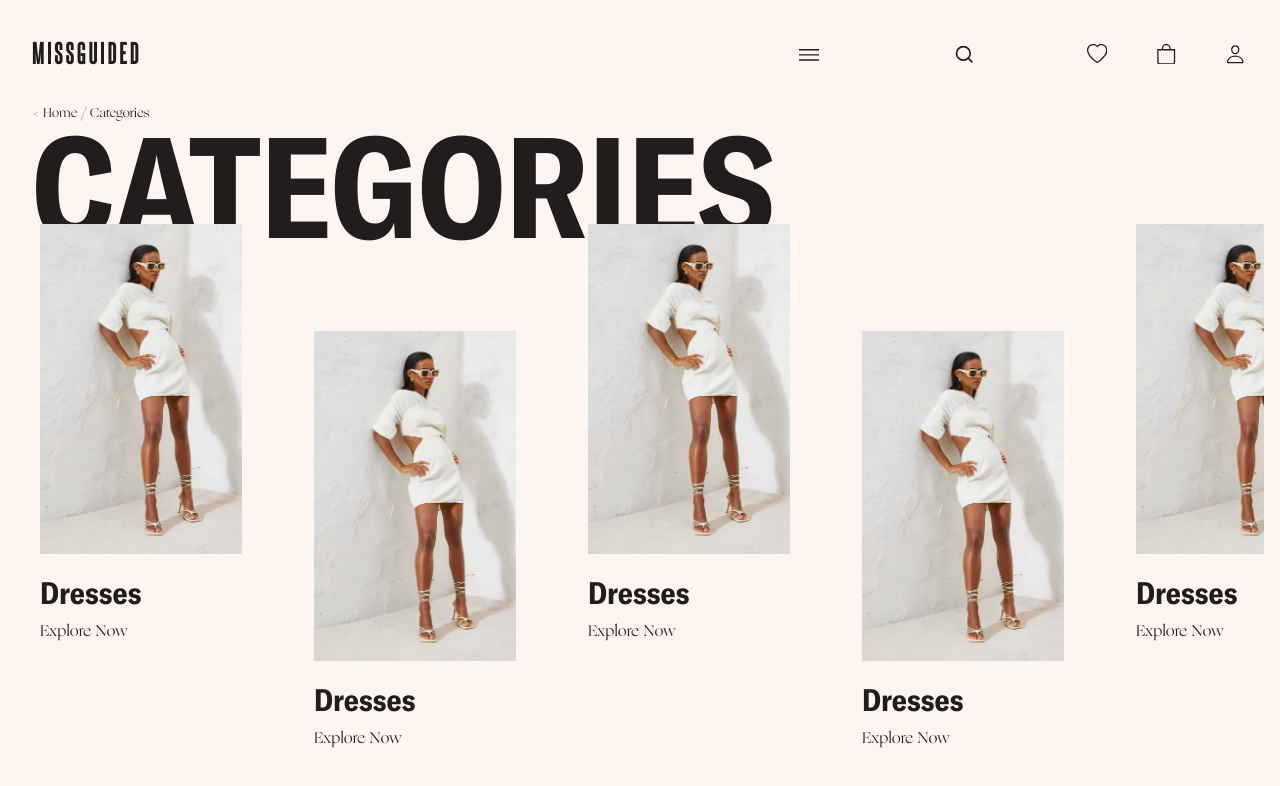
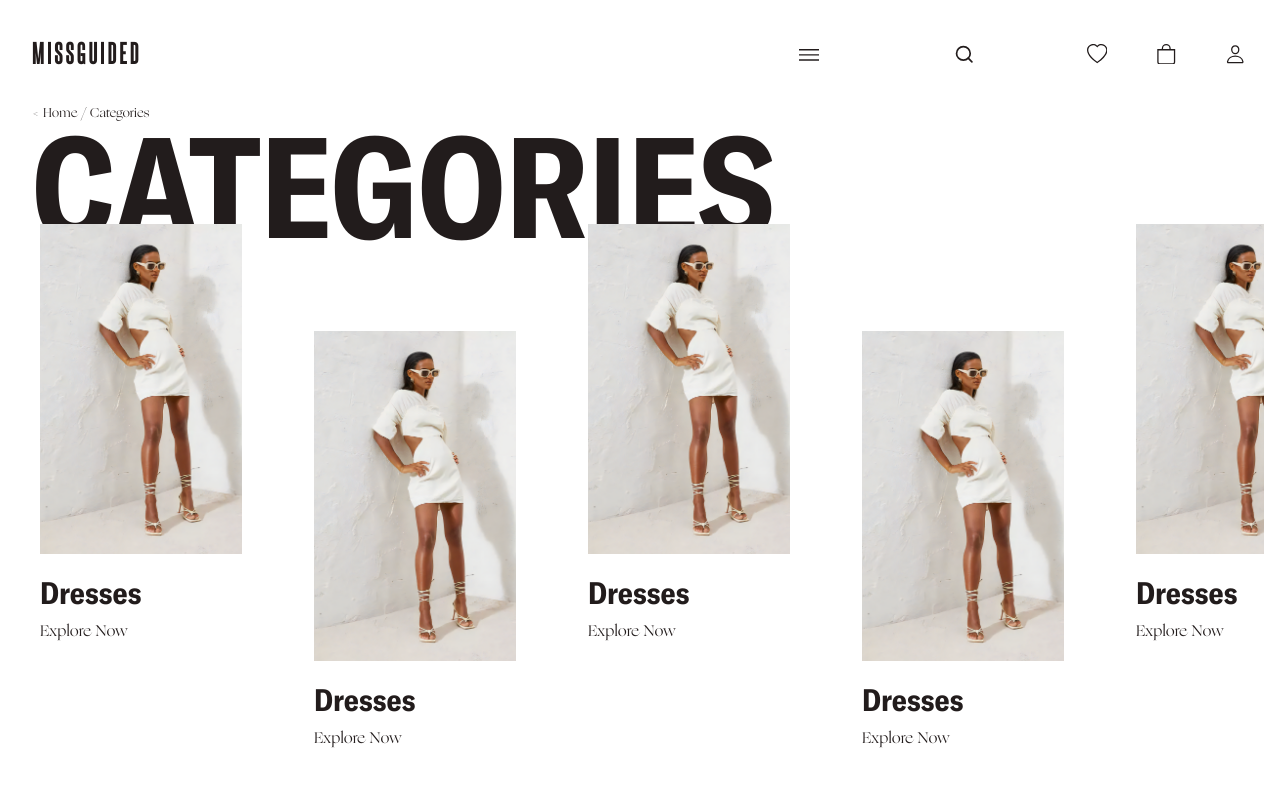
Before and after one commit to Epherum/Missguided, a React (Create React App) app: page /categories in a window 1280 px wide. Shown: the top 786 px of the page. Built offline with nearby package versions, Linux system fonts and the light colour scheme.

Commit message:
before swiper animations

```diff
--- a/src/app.scss
+++ b/src/app.scss
@@ -28,9 +28,9 @@
   --space-xl-2xl: clamp(3.94rem, calc(3.13rem + 4.02vw), 6rem);
   --space-2xl-3xl: clamp(5.25rem, calc(3.79rem + 7.32vw), 9rem);
 
-  --color1: #fef5f0;
+  --color1: hsl(0, 0%, 100%);
   --color2: #fee9e4;
-  --color3: #f2e3e8;
+  --color3: hsl(351, 33%, 92%);
   --color4: #f0c8d1;
   --color5: #221c1c;
 }
--- a/src/categories/Categories.js
+++ b/src/categories/Categories.js
@@ -5,6 +5,7 @@ import SwiperCore, { Navigation } from "swiper";
 import "swiper/css/navigation";
 import "swiper/css";
 import "./categories.scss";
+import animations from "./animations";
 function Categories() {
   SwiperCore.use([Navigation]);
   const slides = [];
@@ -19,15 +20,24 @@ function Categories() {
       </SwiperSlide>
     );
   }
+  const { circleEnterAnimate, circleExitAnimate } = animations;
+
   return (
     <div className="container categories">
       <motion.div
-        initial={{ scale: 0 }}
-        animate={{ scale: 1 }}
-        exit={{ scale: 2 }}
-        transition={{ duration: 1.5 }}
-        className="circle"
-      ></motion.div>
+        variants={circleEnterAnimate}
+        initial="hidden"
+        animate="visible"
+        className="fullscreen-circle-enter"
+      />
+
+      <motion.div
+        variants={circleExitAnimate}
+        initial="hidden"
+        exit="visible"
+        className="fullscreen-circle-exit"
+      />
+      <motion.div className="circle"></motion.div>
       <div className="categories-bruh" />
       <div className="categories-breadcrumbs">
         {" "}
--- /dev/null
+++ b/src/categories/animations.js
@@ -0,0 +1,24 @@
+const circleEnterAnimate = {
+  hidden: { scale: 2, x: "-50%", y: "50%" },
+  visible: {
+    scale: 0,
+    transition: {
+      duration: 1,
+    },
+  },
+};
+const circleExitAnimate = {
+  hidden: { scale: 0, x: "-50%", y: "50%" },
+  visible: {
+    scale: 2,
+    transition: {
+      duration: 1,
+    },
+  },
+};
+const animations = {
+  circleEnterAnimate,
+  circleExitAnimate,
+};
+
+export default animations;
--- a/src/categories/categories.scss
+++ b/src/categories/categories.scss
@@ -1,4 +1,6 @@
 .categories {
+  overflow: hidden;
+
   display: grid;
   grid-template-columns: 100%;
   grid-template-rows: 15% 13% 67%;
@@ -7,6 +9,28 @@
     grid-template-rows: 9rem 8rem auto;
     height: 100%;
     font-size: 2vw;
+  }
+
+  .fullscreen-circle-enter {
+    position: absolute;
+    bottom: 0%;
+    left: 0%;
+    width: 142vmax;
+    height: 142vmax;
+    border-radius: 50%;
+    background-color: var(--color3);
+    z-index: 100;
+  }
+
+  .fullscreen-circle-exit {
+    position: absolute;
+    bottom: 100%;
+    left: 100%;
+    width: 142vmax;
+    height: 142vmax;
+    border-radius: 50%;
+    background-color: var(--color3);
+    z-index: 100;
   }
 
   .categories-breadcrumbs {
--- a/src/home/Home.js
+++ b/src/home/Home.js
@@ -24,6 +24,7 @@ function Home() {
 
   useEffect(() => {
     circularText("How to Make an Effort  How to Make an Effort  ", 230);
+    console.log(classIndex.current);
     //230
     //150
     //100
@@ -47,10 +48,26 @@ function Home() {
     buttonAnimate,
     buttonTextAnimate,
     socialsAnimate,
+    circleTextAnimate,
+    circleExitAnimate,
+    circleEnterAnimate,
   } = animations;
 
   return (
     <main className="container home-grid">
+      <motion.div
+        variants={circleEnterAnimate}
+        initial="hidden"
+        animate="visible"
+        className="fullscreen-circle-enter"
+      />
+
+      <motion.div
+        variants={circleExitAnimate}
+        initial="hidden"
+        exit="visible"
+        className="fullscreen-circle-exit"
+      />
       <motion.ul
         variants={linksAnimate}
         initial={"hidden"}
@@ -177,10 +194,10 @@ function Home() {
       <motion.div
         initial={{ scale: 0 }}
         animate={{ scale: 1 }}
-        exit={{ scale: 2 }}
         transition={{ duration: 1.5 }}
         className="circle"
       ></motion.div>
+
       <motion.div className="headline">
         {/* can be automated with a custom hook but
          im not gonna spend 10 hours to automate 10m of work
@@ -245,7 +262,13 @@ function Home() {
           </span>
         </motion.h1>
       </motion.div>
-      <motion.p className="circle-text" ref={classIndex}></motion.p>
+      <motion.p
+        variants={circleTextAnimate}
+        initial={"hidden"}
+        animate={"visible"}
+        className="circle-text"
+        ref={classIndex}
+      ></motion.p>
       <motion.div
         variants={image2ContainerAnimate}
         initial={"hidden"}
@@ -280,15 +303,15 @@ function Home() {
         animate={"visible"}
         className="button"
       >
+        <Link to="/categories">
           <motion.p
             variants={buttonTextAnimate}
             initial={"hidden"}
             animate={"visible"}
           >
-          <Link to="/categories">
             Shop Now <BsArrowRight />
+          </motion.p>
         </Link>
-        </motion.p>
       </motion.div>
       <motion.p
         variants={circleTextInsideAnimate}
--- a/src/home/animations.js
+++ b/src/home/animations.js
@@ -8,6 +8,19 @@ const circleTextInsideAnimate = {
       staggerChildren: 0.07,
       duration: 0.5,
       ease: "easeOut",
+    },
+  },
+};
+
+const circleTextAnimate = {
+  hidden: {
+    opacity: 0,
+  },
+  visible: {
+    opacity: 1,
+    transition: {
+      delay: 0.5,
+      duration: 1,
     },
   },
 };
@@ -163,12 +176,11 @@ const Deals_deal1paragraphAnimate = {
   },
 };
 const buttonAnimate = {
-  hidden: { y: 200, opacity: 0 },
+  hidden: { y: 200 },
   visible: {
-    opacity: 1,
     y: 0,
     transition: {
-      delay: 0.7,
+      delay: 0,
       duration: 1.5,
       ease: "easeOut",
     },
@@ -180,7 +192,7 @@ const buttonTextAnimate = {
     opacity: 1,
     y: 0,
     transition: {
-      delay: 1.5,
+      delay: 2,
       duration: 0.5,
       ease: "easeOut",
     },
@@ -197,6 +209,24 @@ const socialsAnimate = {
       staggerDirection: -1,
       duration: 1,
       ease: "easeOut",
+    },
+  },
+};
+const circleEnterAnimate = {
+  hidden: { scale: 2, x: "-50%", y: "50%" },
+  visible: {
+    scale: 0,
+    transition: {
+      duration: 1,
+    },
+  },
+};
+const circleExitAnimate = {
+  hidden: { scale: 0, x: "-50%", y: "50%" },
+  visible: {
+    scale: 2,
+    transition: {
+      duration: 1,
     },
   },
 };
@@ -219,6 +249,9 @@ const animations = {
   buttonAnimate,
   buttonTextAnimate,
   socialsAnimate,
+  circleTextAnimate,
+  circleEnterAnimate,
+  circleExitAnimate,
 };
 
 export default animations;
--- a/src/home/home.scss
+++ b/src/home/home.scss
@@ -15,6 +15,28 @@
   a {
     all: unset;
     cursor: pointer;
+  }
+
+  .fullscreen-circle-enter {
+    position: absolute;
+    bottom: 0%;
+    left: 0%;
+    width: 142vmax;
+    height: 142vmax;
+    border-radius: 50%;
+    background-color: var(--color3);
+    z-index: 100;
+  }
+
+  .fullscreen-circle-exit {
+    position: absolute;
+    bottom: 100%;
+    left: 100%;
+    width: 142vmax;
+    height: 142vmax;
+    border-radius: 50%;
+    background-color: var(--color3);
+    z-index: 100;
   }
 
   .circle-text {
@@ -293,26 +315,29 @@
   .button {
     grid-column: 2 / 4;
     grid-row: 4;
+    z-index: 2;
     align-self: end;
     justify-self: end;
-    z-index: 2;
+    width: 100%;
+    display: flex;
+    justify-content: end;
 
+    a {
+      justify-self: end;
+      display: inline-block;
       background-color: black;
       border: none;
+      padding: 3rem 7.5rem;
       color: var(--color1);
-    padding: 3rem 7.5rem;
       text-align: center;
       text-decoration: none;
-    display: inline-block;
       letter-spacing: 0.6px;
       font-size: min(1.6rem, 1.3vw);
-
       @media (max-width: 1624px) {
         padding: 2.5rem 6.1rem;
       }
       @media (max-width: 1024px) {
-      padding: auto;
-      width: 100%;
+        padding: 2.5rem 12rem;
         font-size: 2.3vw;
         white-space: nowrap;
       }
@@ -320,10 +345,13 @@
         font-size: 4vw;
         height: 100%;
       }
+    }
+
     @media (max-width: 1024px) {
-      grid-column: 1;
+      grid-column: 1/2;
+      width: 100%;
+
       grid-row: 4;
-      width: 100%;
     }
     @media (max-width: 500px) {
       height: 100%;
@@ -332,19 +360,19 @@
 
   .circle {
     grid-column: 4/6;
-    grid-row: 2;
+    grid-row: 4;
     justify-self: center;
     align-self: end;
-    margin-bottom: -14rem;
+    margin-bottom: 10%;
     margin-left: -8rem;
-    width: 35rem;
+    width: min(42vw, 50rem);
     background-color: var(--color3);
     border-radius: 50%;
     z-index: -2;
-  }
-  .circle::before {
+    &::before {
       content: "";
       display: block;
       padding-bottom: 100%;
     }
   }
+}
--- a/src/nav/Nav.js
+++ b/src/nav/Nav.js
@@ -10,11 +10,6 @@ import { motion } from "framer-motion";
 //* change text to links
 //* add hover animations
 //* change menu icon
-let arr = [];
-for (let i = 0; i < 6; i++) {
-  arr.push(i * 0.07);
-  console.log(arr);
-}
 
 const navAnimate = {
   hidden: {
--- a/src/nav/nav.scss
+++ b/src/nav/nav.scss
@@ -5,7 +5,7 @@
   grid-template-columns: 62.4% 14% 7% 12% 4.6%;
   width: 98%;
   margin-top: 2.3rem;
-  z-index: 10;
+  z-index: 101;
   a {
     color: var(--color5);
   }
```
Lines whose indentation alone changed are shown as unchanged.
